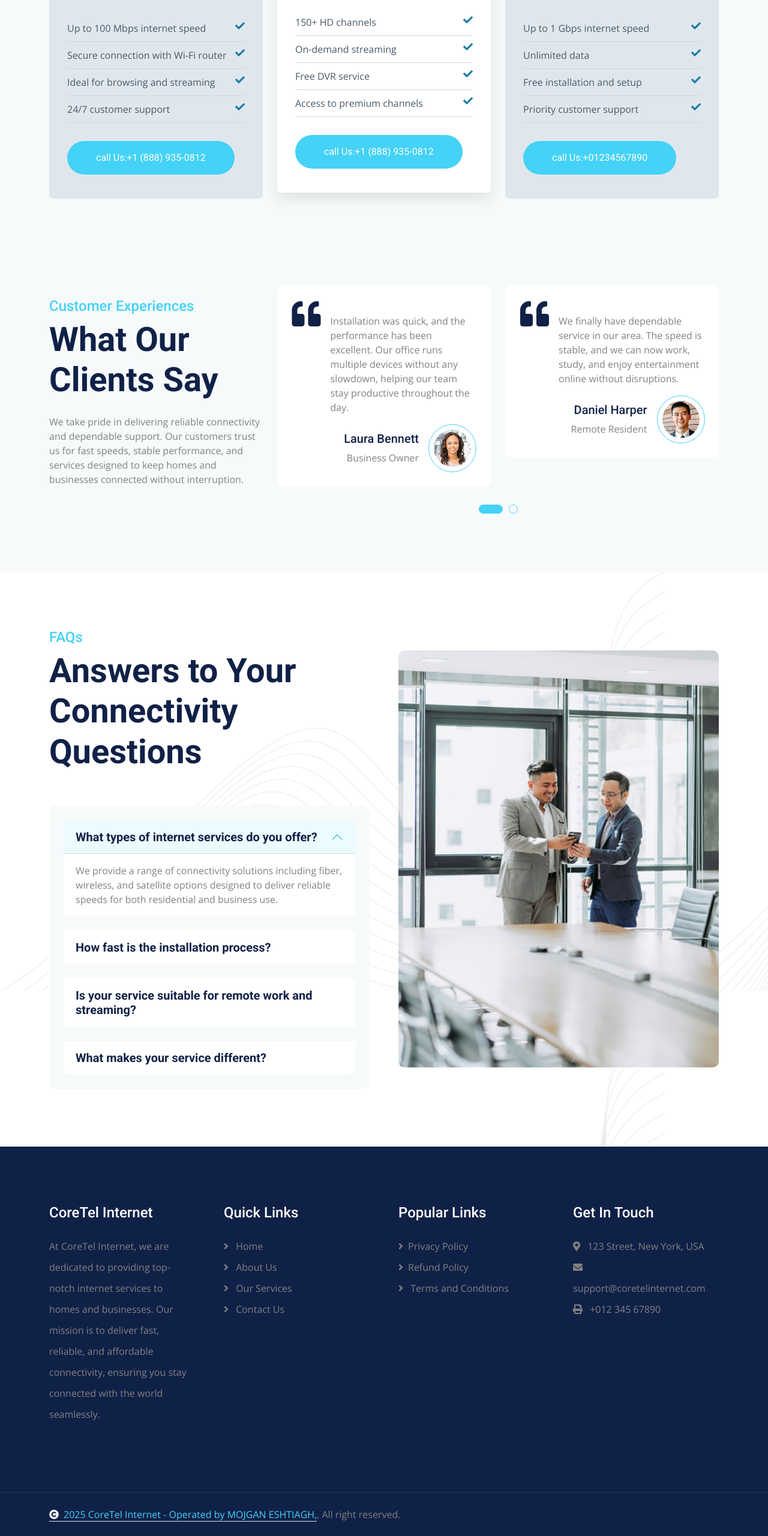
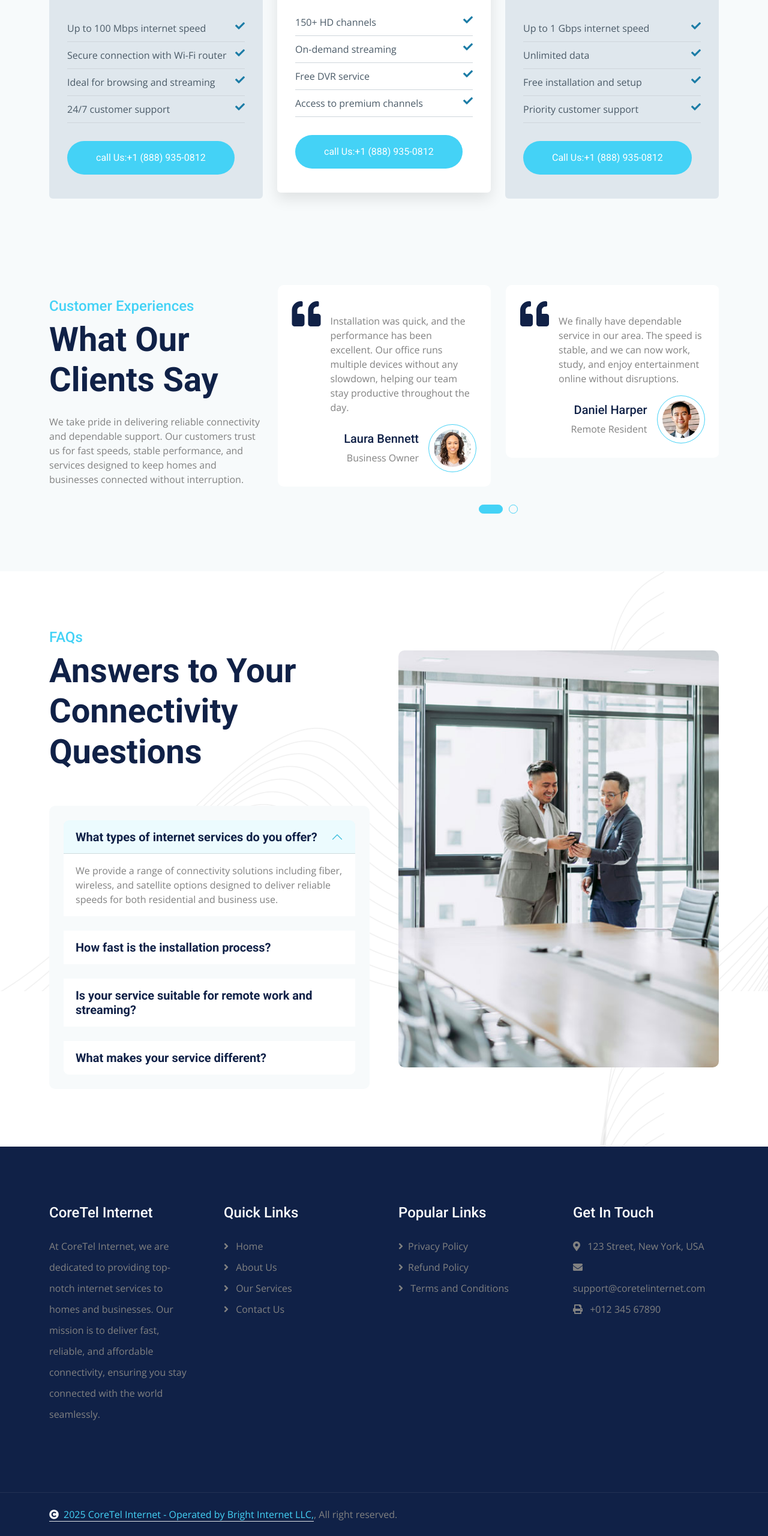
Before and after one commit to ZaidAhmed786/internet-invasta, a plain HTML site: page index.html in a window 1280 px wide. Shown: the part 3254-5814 px from the top of the page at 60% size. Drawn offline with nearby package versions, Linux system fonts and the light colour scheme.

Commit message:
final changes completed done

```diff
--- a/index.html
+++ b/index.html
@@ -392,7 +392,7 @@
             <li>Priority customer support <i class="fa fa-check"></i></li>
           </ul>
 
-           <a href="tel:+18889350812" class="btn btn-primary rounded-pill py-3 px-5">call Us:+01234567890</a>
+           <a href="tel:+18889350812" class="btn btn-primary rounded-pill py-3 px-5">Call Us:+1 (888) 935-0812</a>
         </div>
       </div>
 
@@ -640,7 +640,7 @@ Terms and Conditions</a>
             <div class="container">
                 <div class="row g-4 align-items-center">
                     <div class="col-md-8 text-center text-md-start mb-md-0">
-                        <span class="text-body"><a href="#" class="border-bottom text-primary"><i class="fas fa-copyright text-light me-2"></i>2025 CoreTel Internet - Operated by MOJGAN ESHTIAGH,</a>, All right reserved.</span>
+                        <span class="text-body"><a href="#" class="border-bottom text-primary"><i class="fas fa-copyright text-light me-2"></i>2025 CoreTel Internet - Operated by Bright Internet LLC,</a>, All right reserved.</span>
                     </div>
 
                 </div>
```
Also changed, not shown: about.html (+1 -1 lines), contact.html (+1 -1 lines), privacy.html (+1 -1 lines), refund.html (+1 -1 lines), service.html (+1 -1 lines), terms.html (+1 -1 lines).
